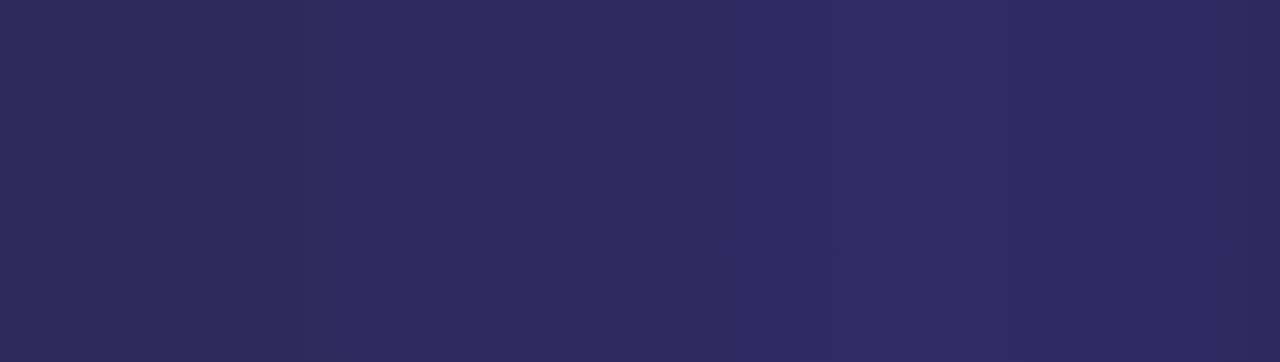
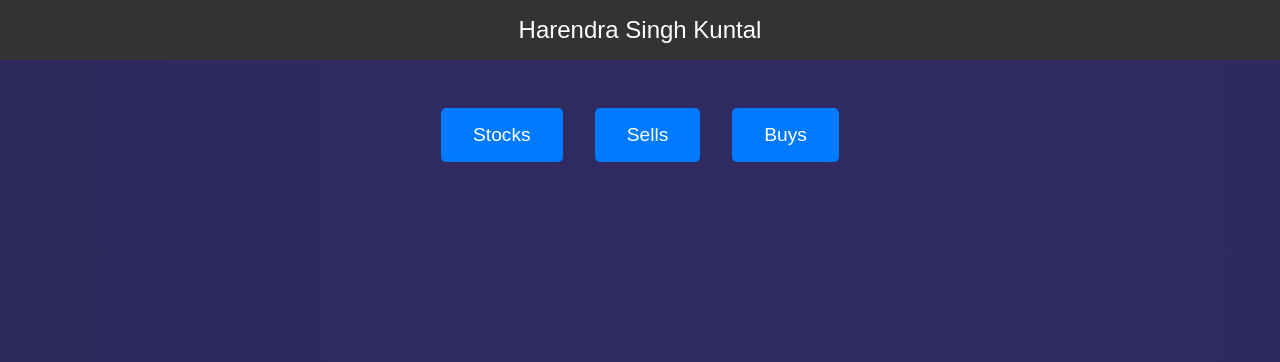
Before and after one commit to Harendrawet/Stockifyinfo, a plain HTML site: page index.html in a window 1280 px wide. Shown: the top 362 px of the page. Drawn offline with Linux system fonts and the light colour scheme.

Commit message:
Add files via upload

```diff
--- a/index.html
+++ b/index.html
@@ -3,22 +3,43 @@
 <html lang="en">
 <head>
   <meta charset="UTF-8" />
-  <meta name="viewport" content="width=device-width, initial-scale=1.0"/>
-  <title>Galaxy Live Wallpaper</title>
+  <meta name="viewport" content="width=device-width, initial-scale=1.0" />
+  <title>Harendra Singh Kuntal</title>
   <style>
-    * {
+    body {
+      font-family: Arial, sans-serif;
+      text-align: center;
       margin: 0;
       padding: 0;
-      box-sizing: border-box;
+      background-color: #f0f0f0;
     }
+    header {
+      background-color: #333;
+      color: white;
+      padding: 1rem;
+      font-size: 1.5rem;
+    }
+    .buttons {
+      display: flex;
+      justify-content: center;
+      gap: 2rem;
+      margin: 3rem 0;
+    }
+    .buttons a {
+      text-decoration: none;
+      background-color: #007bff;
+      color: white;
+      padding: 1rem 2rem;
+      border-radius: 5px;
+      font-size: 1.2rem;
+      transition: background 0.3s;
+    }
+    .buttons a:hover {
+      background-color: #0056b3;
+    }
+  </style>
 
-    body, html {
-      height: 100%;
-      width: 100%;
-      overflow: hidden;
-      font-family: 'Segoe UI', sans-serif;
-    }
-
+  <style>
     .galaxy-bg {
       position: fixed;
       width: 100%;
@@ -35,28 +56,24 @@
       100% { background-position: 0% 50%; }
     }
 
-    .content {
+    body * {
       position: relative;
-      height: 100%;
-      width: 100%;
-      color: white;
-      display: flex;
-      justify-content: center;
-      align-items: center;
-      text-align: center;
-      padding: 20px;
+      z-index: 1;
     }
 
-    h1 {
-      font-size: 3rem;
-      text-shadow: 0 0 10px rgba(255,255,255,0.6);
+    body {
+      background: black; /* Fallback */
     }
   </style>
+
 </head>
 <body>
   <div class="galaxy-bg"></div>
-  <div class="content">
-    <h1>Welcome to the Galaxy</h1>
+  <header>Harendra Singh Kuntal</header>
+  <div class="buttons">
+    <a href="stocks.html">Stocks</a>
+    <a href="sells.html">Sells</a>
+    <a href="buys.html">Buys</a>
   </div>
 </body>
 </html>
```
